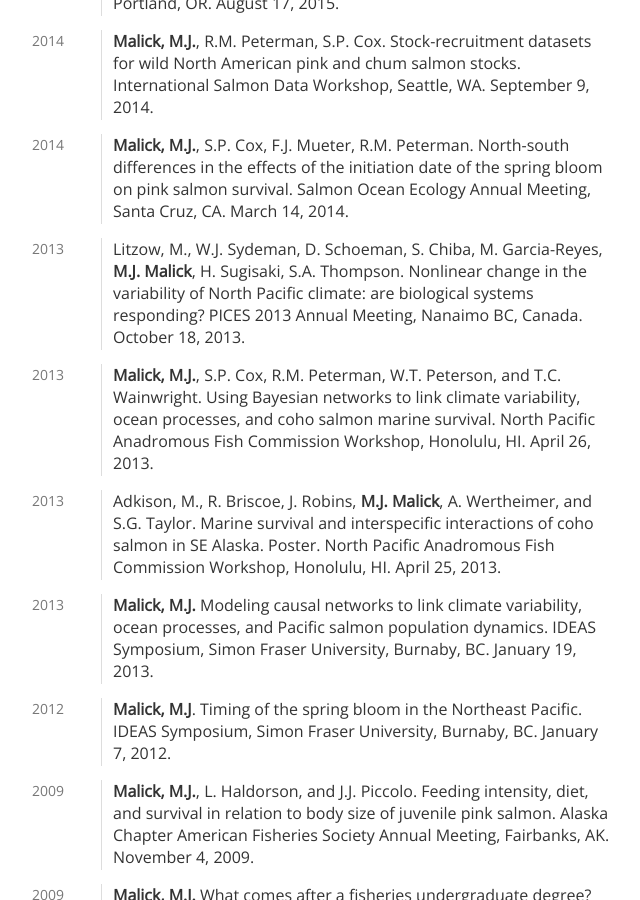
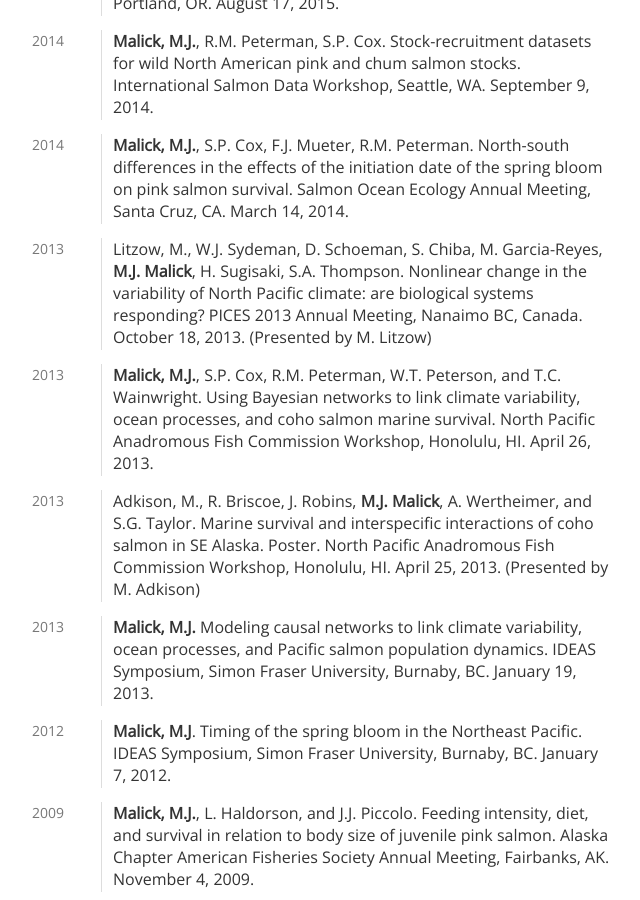
Before and after one commit to michaelmalick/michaelmalick.github.io, a Jekyll site: the page built from cv/index.md, in a window 1280 px wide and 900 px high, scrolled down 2351 px. Shown: the whole window, without its empty margins (438-1078 px from the left). Built offline with Jekyll 4.4.1, drawn with Linux system fonts in a browser that asks for light colours.

Commit message:
Added notes for presentations not presented by me

```diff
--- a/cv/index.md
+++ b/cv/index.md
@@ -165,7 +165,7 @@ Presentations
 :   Litzow, M., W.J. Sydeman, D. Schoeman, S. Chiba, M. Garcia-Reyes, **M.J.
     Malick**, H. Sugisaki, S.A. Thompson. Nonlinear change in the variability of
     North Pacific climate: are biological systems responding? PICES 2013 Annual
-    Meeting, Nanaimo BC, Canada.  October 18, 2013.
+    Meeting, Nanaimo BC, Canada.  October 18, 2013. (Presented by M. Litzow)
 
 2013
 :   **Malick, M.J.**, S.P. Cox, R.M. Peterman, W.T. Peterson, and T.C.
@@ -177,7 +177,7 @@ Presentations
 :   Adkison, M., R. Briscoe, J. Robins, **M.J. Malick**, A. Wertheimer,
     and S.G. Taylor. Marine survival and interspecific interactions of
     coho salmon in SE Alaska. Poster. North Pacific Anadromous Fish
-    Commission Workshop, Honolulu, HI. April 25, 2013.
+    Commission Workshop, Honolulu, HI. April 25, 2013. (Presented by M. Adkison)
 
 2013
 :   **Malick, M.J.** Modeling causal networks to link climate
```
Also changed, not shown: cv/malick-cv.md (+2 -2 lines), 1 other file.
